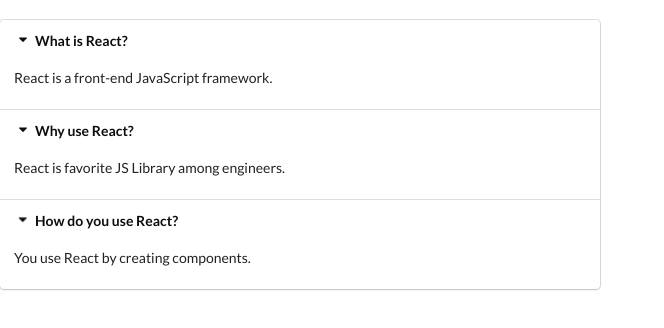
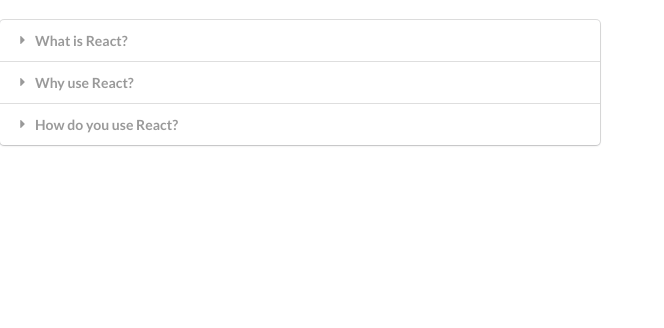
Before and after one commit to gustafsilva/course-modern-react-with-redux, a React (Create React App) app in the folder widgets/: page / in a window 1280 px wide. Shown: the top 328 px of the page, without its empty margins (0-664 px from the left). Built offline with nearby package versions, Linux system fonts and the light colour scheme.

Commit message:
Finishing the Accordion widget from App Widgets.

```diff
--- a/widgets/src/components/Accordion.js
+++ b/widgets/src/components/Accordion.js
@@ -1,18 +1,32 @@
-import React, { Fragment } from "react";
+import React, { Fragment, useState } from "react";
 import PropTypes from "prop-types";
 
 function Accordion({ items }) {
-    const renderedItems = items.map(item => (
+    const [activeIndex, setActiveIndex] = useState(null);
+
+    const onTitleClick = (index) => {
+        setActiveIndex(index);
+    }
+
+    const renderedItems = items.map((item, index) => {
+        const active = index === activeIndex ? 'active' : '';
+
+
+        return (
             <Fragment key={item.title}>
-            <div className="title active">
+                <div
+                    className={`title ${active}`}
+                    onClick={() => onTitleClick(index)}
+                >
                     <i className="dropdown icon"></i>
                     {item.title}
                 </div>
-            <div className="content active">
+                <div className={`content ${active}`}>
                     <p>{item.content}</p>
                 </div>
             </Fragment>
-    ))
+        );
+    })
 
     return (
         <div className="ui styled accordion">
```
Lines whose indentation alone changed are shown as unchanged.
